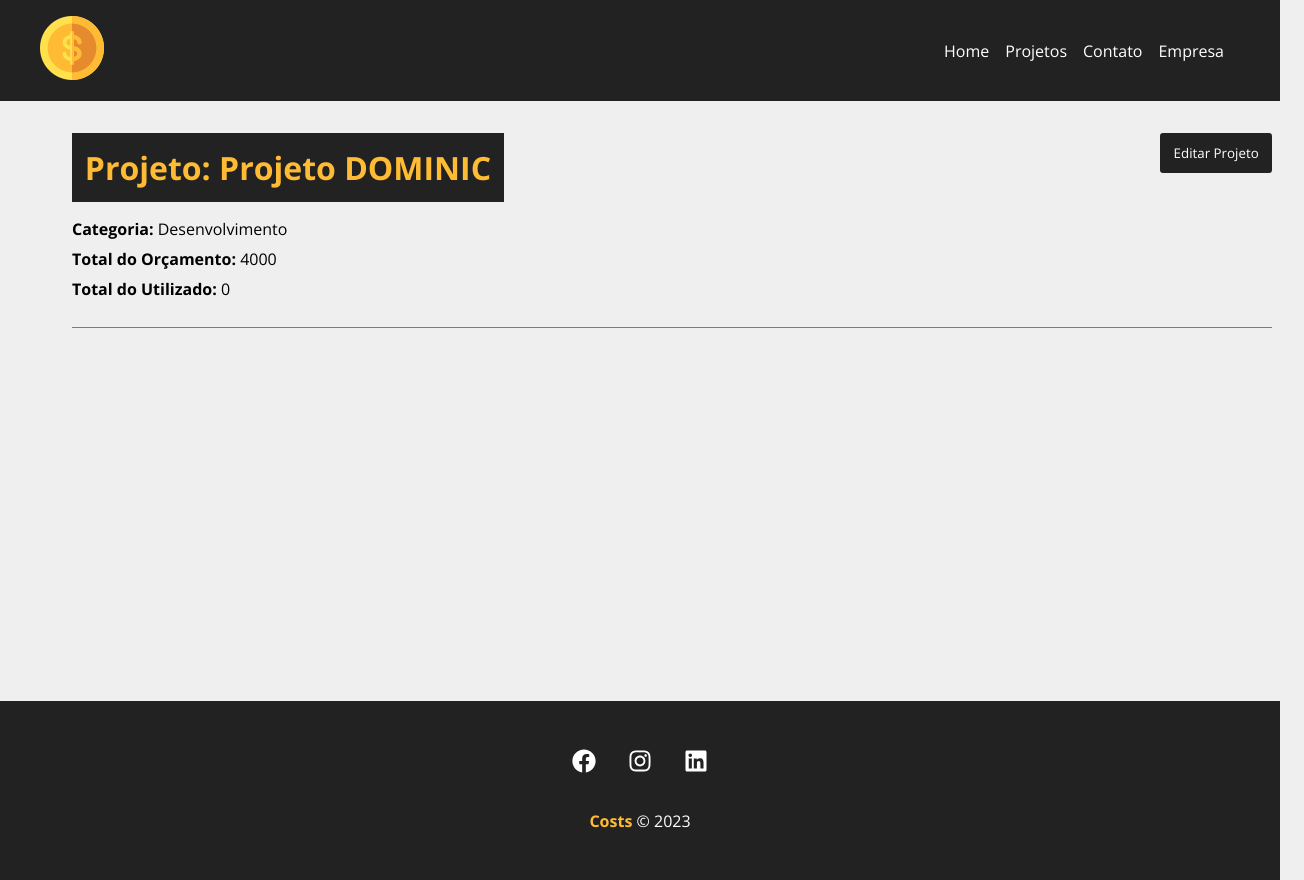
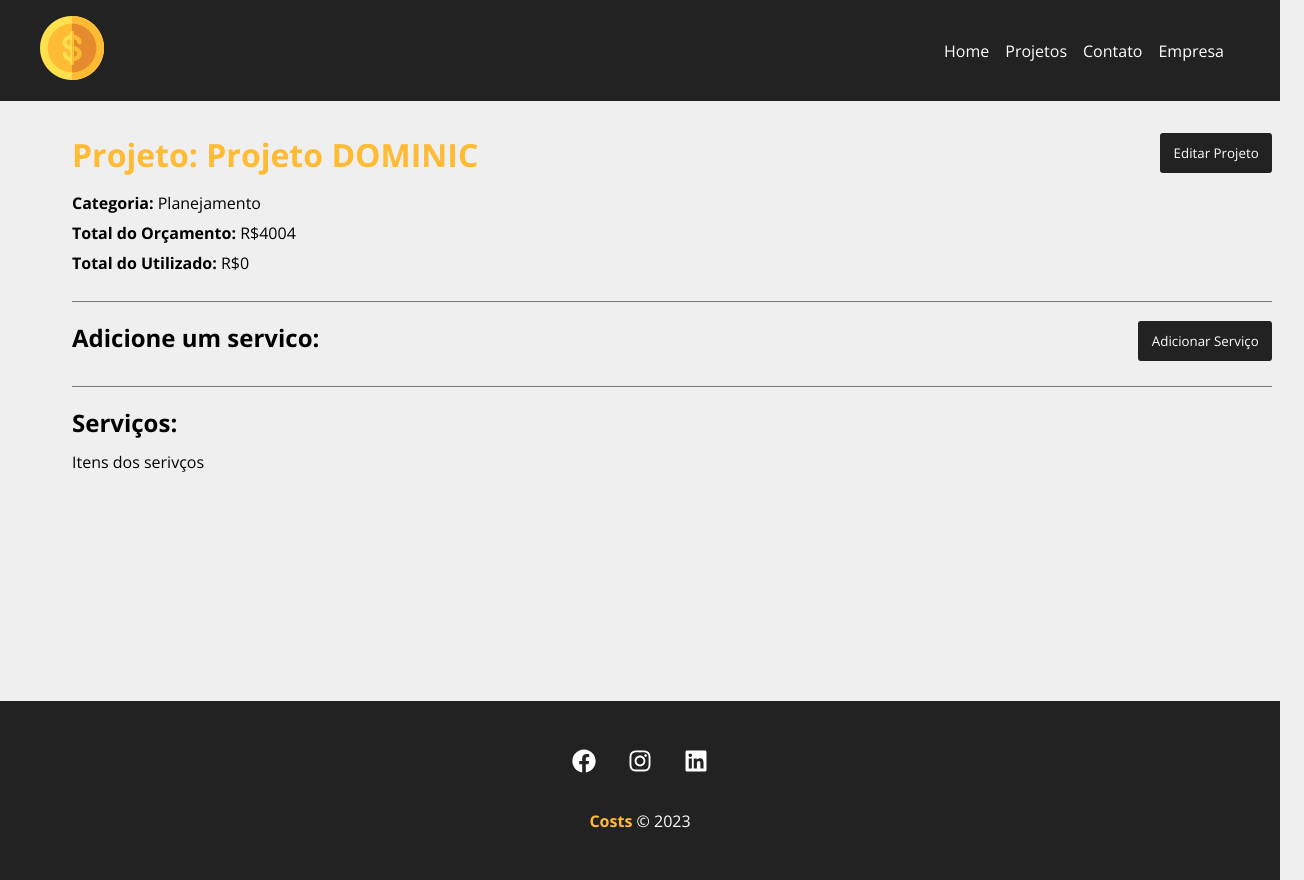
Before and after one commit to FilipeMiranda22/projeto-costs-react, a React (Create React App) app: page /project/3 in a window 1280 px wide. Shown: the whole page, 1304 px wide, since content can reach past the window. Built offline with nearby package versions, Linux system fonts and the light colour scheme; data requests are answered from the project's data file.

Commit message:
Atualizado até a aula 33

```diff
--- a/db.json
+++ b/db.json
@@ -2,10 +2,10 @@
   "projects": [
     {
       "name": "Projeto DOMINIC",
-      "budget": "4000",
+      "budget": "4004",
       "category": {
-        "id": "2",
-        "name": "Desenvolvimento"
+        "id": "4",
+        "name": "Planejamento"
       },
       "cost": 0,
       "services": [],
@@ -13,10 +13,10 @@
     },
     {
       "name": "Projeto TAGS",
-      "budget": "5700",
+      "budget": "6000",
       "category": {
-        "id": "4",
-        "name": "Planejamento"
+        "id": "2",
+        "name": "Desenvolvimento"
       },
       "cost": 0,
       "services": [],
--- a/src/components/pages/Project.jsx
+++ b/src/components/pages/Project.jsx
@@ -3,12 +3,17 @@ import styles from './Project.module.css'
 import { useParams } from 'react-router-dom';
 import Loading from '../layout/Loading';
 import Container from '../layout/Container';
+import ProjectForm from '../project/ProjectForm';
+import Message from '../layout/Message';
+
 function Project() {
 
     const { id } = useParams() // PEGO O ID QUE VEM PELA URL
-    console.log(id);
     const [project, setProject] = useState([]);
     const [showProjectForm, setShowProjectForm] = useState(false);
+    const [showServiceForm, setShowServiceForm] = useState(false);
+    const [message, setMessage] = useState('');
+    const [type, setType] = useState('')
 
     useEffect(() => {
         setTimeout(() => {
@@ -24,8 +29,38 @@ function Project() {
         }, 300)
     }, [id])
 
+    function editPost(project) {
+        setMessage('');
+
+        if(project.budget < project.cost){
+            setMessage("O Orçamento não pode ser maior que o custo do Projeto!");
+            setType("error");
+            return false;
+        }
+
+        fetch(`http://localhost:5000/projects/${id}`, {
+            method: "PATCH",
+            headers: {
+                "Content-Type": "application/json",
+            },
+            body: JSON.stringify(project)
+        })
+            .then(resp => resp.json())
+            .then((data) => {
+                setProject(data)
+                setShowProjectForm(false)
+                setMessage("O Projeto foi Atualizado!")
+                setType("success")
+            })
+            .catch(err => console.log(err))
+    }
+
     function toggleProjectForm() {
         setShowProjectForm(!showProjectForm);
+    }
+
+    function toggleServiceForm() {
+        setShowServiceForm(!showServiceForm);
     }
 
     return (
@@ -33,6 +68,7 @@ function Project() {
             {project.name ? (
                 <div className={styles.project_details}>
                     <Container customClass="column">
+                        {message && <Message type={type} text={message}/>}
                         <div className={styles.details_container}>
                             <h1>Projeto: {project.name}</h1>
                             <button className={styles.btn} onClick={toggleProjectForm}>
@@ -41,18 +77,37 @@ function Project() {
                             {!showProjectForm ? (
                                 <div className={styles.project_info}>
                                     <p><span>Categoria:</span> {project.category.name}</p>
-                                    <p><span>Total do Orçamento:</span> {project.budget}</p>
-                                    <p><span>Total do Utilizado:</span> {project.cost}</p>
+                                    <p><span>Total do Orçamento:</span> R${project.budget}</p>
+                                    <p><span>Total do Utilizado:</span> R${project.cost}</p>
                                 </div>
                             ) : (
                                 <div className={styles.project_info}>
-                                    <p>FORM</p>
+                                    <ProjectForm
+                                        handleSubmit={editPost}
+                                        btnText="Concluir Edição"
+                                        projectData={project}
+                                    />
                                 </div>
                             )}
                         </div>
+                        <div className={styles.service_form_container}>
+                            <h2>Adicione um servico:</h2>
+                            <button className={styles.btn} onClick={toggleServiceForm}>
+                                {!showServiceForm ? "Adicionar Serviço" : "Fechar"}
+                            </button>
+                            <div className={styles.project_info}>
+                                {showServiceForm && <div>Form do Serviço</div>
 
+                                }
+                            </div>
+                        </div>
+                        <h2>Serviços:</h2>
+                        <Container customClass="start">
+                            <p>Itens dos serivços</p>
+                        </Container>
                     </Container>
                 </div>
+
             ) : (
                 <Loading/>
             )}
--- a/src/components/pages/Project.module.css
+++ b/src/components/pages/Project.module.css
@@ -1,4 +1,5 @@
 .project_details {
+    width: 100%;
     padding: 2em;
 }
 
@@ -9,9 +10,7 @@
 }
 
 .project_details h1 {
-    background-color: #222;
     color: #FFBB33;
-    padding: 0.4em;
 }
 
 .project_details span {
```
